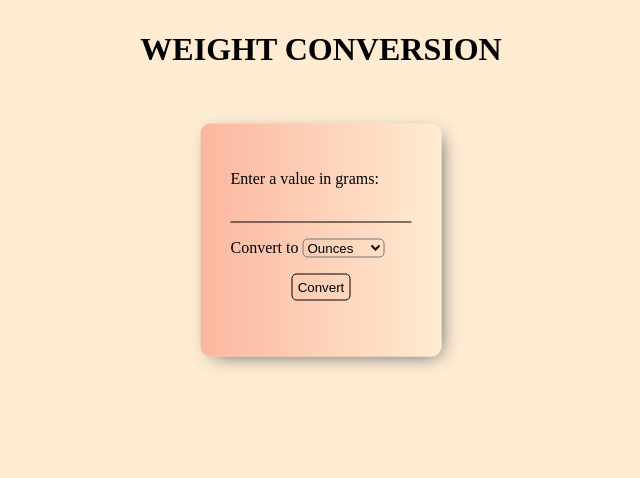
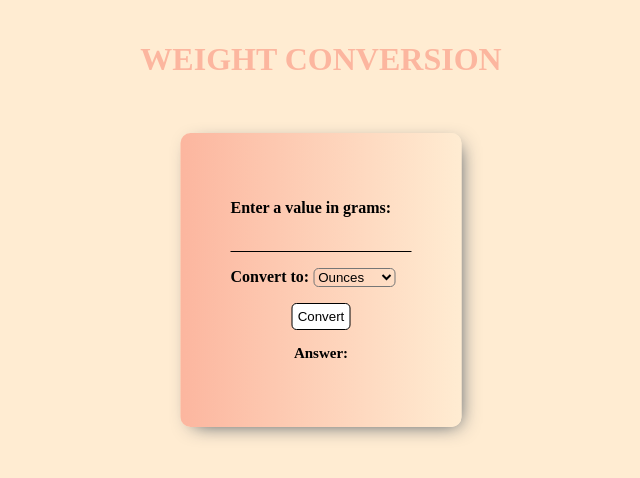
Before and after one commit to ChrlnSaez/LengthConversion, a plain HTML site: page index.html in a window 1280 px wide. Shown: the whole page, without its empty margins (319-959 px from the left). Drawn offline with Linux system fonts and the light colour scheme.

Commit message:
add color and text

```diff
--- a/index.html
+++ b/index.html
@@ -16,17 +16,19 @@
       <span id="error"></span>
 
       <p>
-        Convert to
+        Convert to:
         <select id="type">
-          <option value="Ounces">Ounces</option>
-          <option value="Pounds">Pounds</option>
-          <option value="Kilograms">Kilograms</option>
+          <div class="droplist">
+            <option value="Ounces">Ounces</option>
+            <option value="Pounds">Pounds</option>
+            <option value="Kilograms">Kilograms</option>
+          </div>
         </select>
       </p>
 
       <div class="btn-output">
         <button id="btn">Convert</button>
-        <p id="output"></p>
+        <p id="output">Answer:</p>
       </div>
     </div>
 
--- a/style.css
+++ b/style.css
@@ -8,31 +8,33 @@ body {
 }
 
 #output {
-    font-size: 13px;
+    font-size: 15px;
 }
 
 h1 {
-    padding: 10px;
+    padding: 20px;
     display: flex;
     justify-content: center;
     align-items: center;
+    color: #fcb69f;
 }
 
 span {
     color: red;
     white-space: nowrap;
-    font-size: 13px;
+    font-size: 15px;
 }
 
 .wrapper {
     position: absolute;
-    top: 30%;
+    top: 35%;
     left: 50%;
     transform: translate(-50%, -50%);
     border-radius: 10px;
-    padding: 30px;
+    padding: 50px;
     box-shadow: rgb(38, 57, 77) 5px 05px 20px -8px;
     background-image: linear-gradient(to left, #ffecd2, #fcb69f);
+    font-weight: bold;
 }
 
 input {
@@ -46,6 +48,15 @@ select {
     outline: none;
     border-radius: 5px;
     background: none;
+
+}
+
+select option {
+    background-color: #ffecd2;
+}
+
+.droplist {
+    background-color: #fcb69f;
 }
 
 .btn-output {
@@ -63,7 +74,7 @@ button {
     padding: 5px;
     border: 1px solid black;
     border-radius: 5px;
-    background: none;
+    background-color: white;
     cursor: pointer;
 }
 
```
